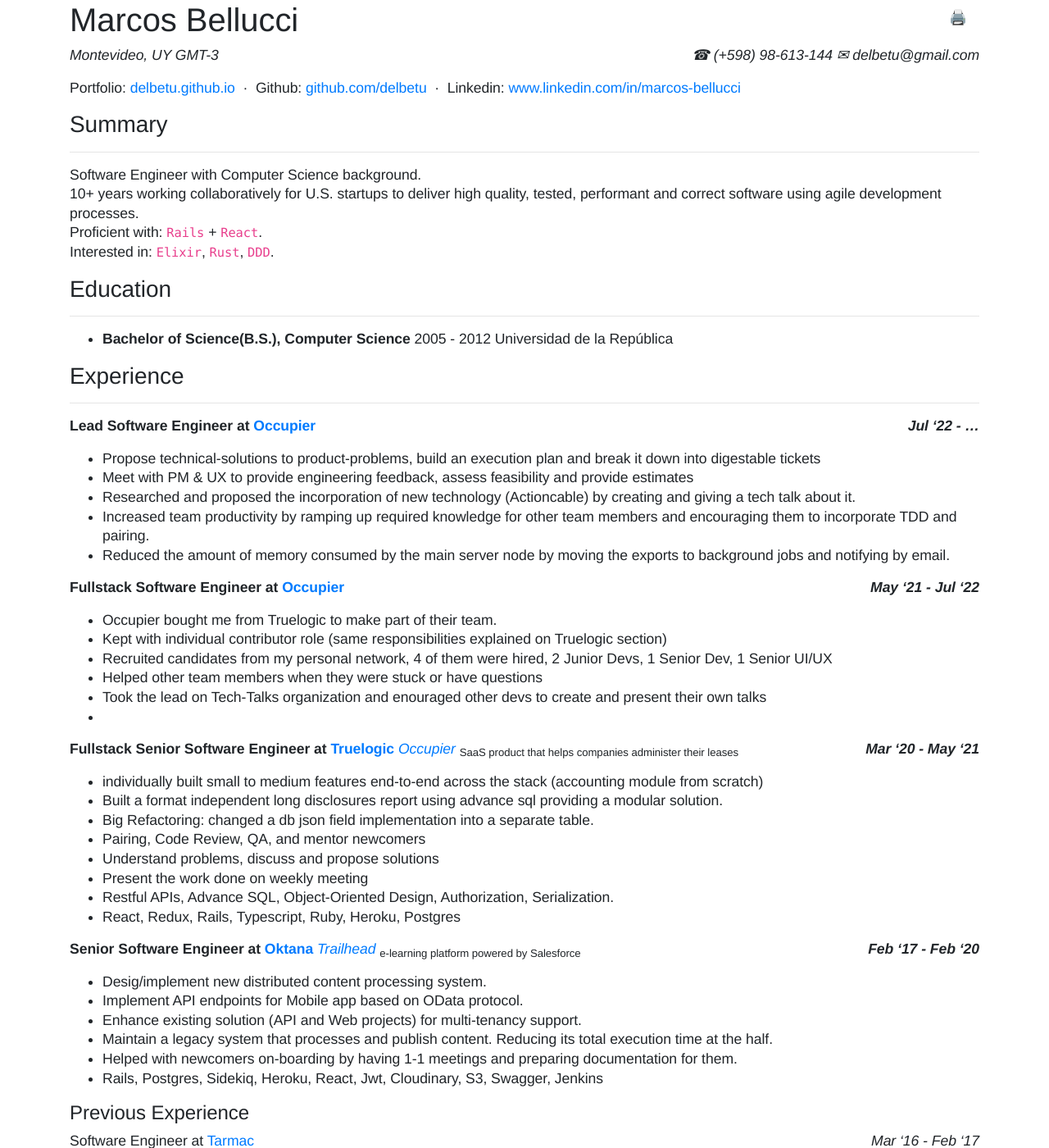
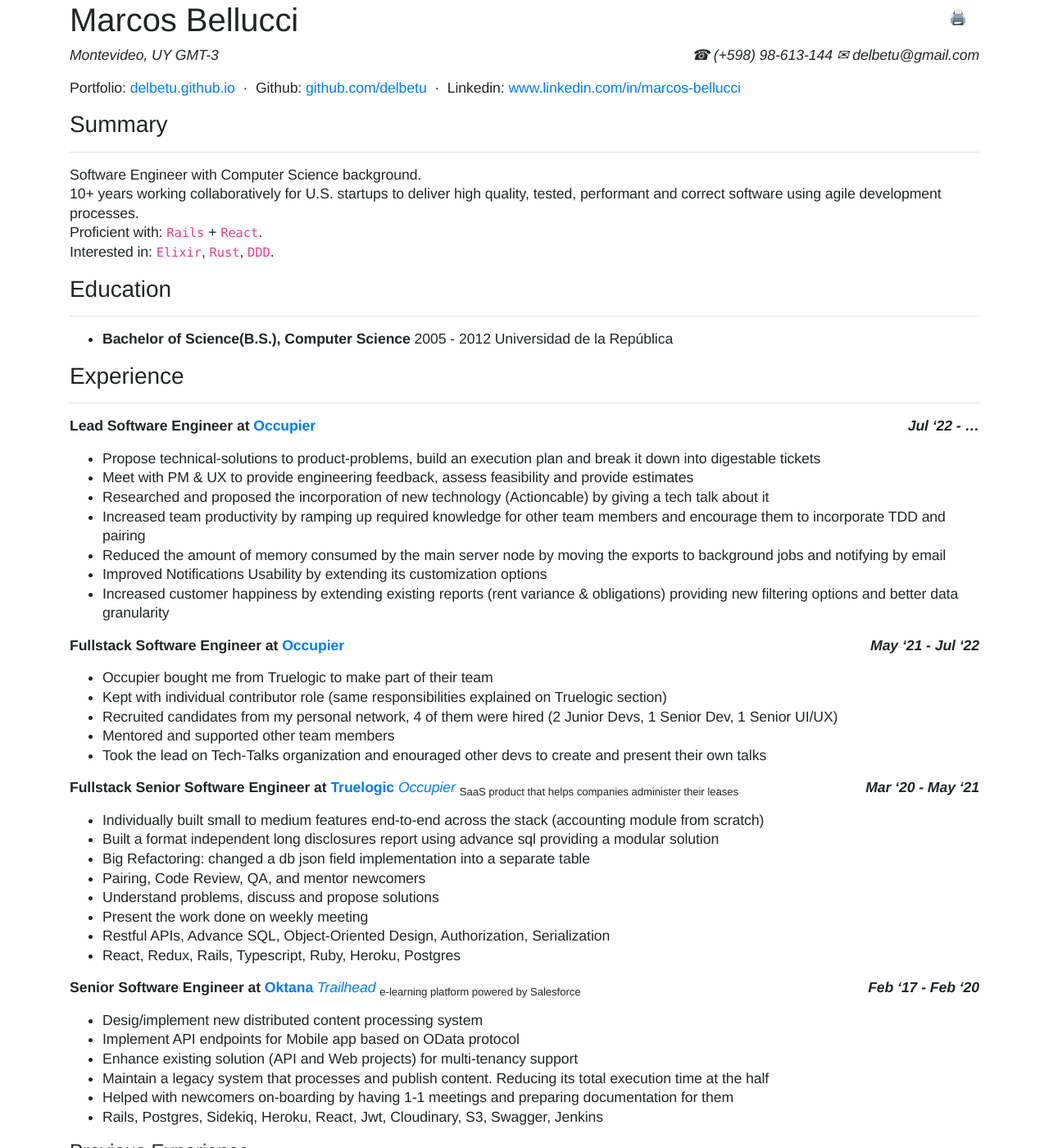
Before and after one commit to delbetu/delbetu.github.io, a Jekyll site: the page built from resume.md, in a window 1280 px wide and 1400 px high. Shown: the whole window at 82% size. Built offline with Jekyll 4.4.1, drawn with Linux system fonts in a browser that asks for light colours; emoji names are drawn with the system emoji font.

Commit message:
Update resume.md

```diff
--- a/resume.md
+++ b/resume.md
@@ -46,37 +46,38 @@
 **Lead Software Engineer at [Occupier](https://www.occupier.com)                                                       *Jul '22 - ...*{:.float-right}**
 - Propose technical-solutions to product-problems, build an execution plan and break it down into digestable tickets
 - Meet with PM & UX to provide engineering feedback, assess feasibility and provide estimates
-- Researched and proposed the incorporation of new technology (Actioncable) by creating and giving a tech talk about it.
-- Increased team productivity by ramping up required knowledge for other team members and encouraging them to incorporate TDD and pairing.
-- Reduced the amount of memory consumed by the main server node by moving the exports to background jobs and notifying by email.
+- Researched and proposed the incorporation of new technology (Actioncable) by giving a tech talk about it
+- Increased team productivity by ramping up required knowledge for other team members and encourage them to incorporate TDD and pairing
+- Reduced the amount of memory consumed by the main server node by moving the exports to background jobs and notifying by email
+- Improved Notifications Usability by extending its customization options
+- Increased customer happiness by extending existing reports (rent variance & obligations) providing new filtering options and better data granularity
 
 **Fullstack Software Engineer at [Occupier](https://www.occupier.com)                                              *May '21 - Jul '22*{:.float-right}**
-- Occupier bought me from Truelogic to make part of their team.
+- Occupier bought me from Truelogic to make part of their team
 - Kept with individual contributor role (same responsibilities explained on Truelogic section)
-- Recruited candidates from my personal network, 4 of them were hired, 2 Junior Devs, 1 Senior Dev, 1 Senior UI/UX
-- Helped other team members when they were stuck or have questions
+- Recruited candidates from my personal network, 4 of them were hired (2 Junior Devs, 1 Senior Dev, 1 Senior UI/UX)
+- Mentored and supported other team members
 - Took the lead on Tech-Talks organization and enouraged other devs to create and present their own talks
--
 
 **Fullstack Senior Software Engineer at [Truelogic](https://www.truelogicsoftware.com/)                           *Mar '20 - May '21*{:.float-right}**
 *[Occupier](https://www.occupier.com/)* <sub>SaaS product that helps companies administer their leases</sub>
-- individually built small to medium features end-to-end across the stack (accounting module from scratch)
-- Built a format independent long disclosures report using advance sql providing a modular solution.
-- Big Refactoring: changed a db json field implementation into a separate table.
+- Individually built small to medium features end-to-end across the stack (accounting module from scratch)
+- Built a format independent long disclosures report using advance sql providing a modular solution
+- Big Refactoring: changed a db json field implementation into a separate table
 - Pairing, Code Review, QA, and mentor newcomers
 - Understand problems, discuss and propose solutions
 - Present the work done on weekly meeting
-- Restful APIs, Advance SQL, Object-Oriented Design, Authorization, Serialization.
+- Restful APIs, Advance SQL, Object-Oriented Design, Authorization, Serialization
 - React, Redux, Rails, Typescript, Ruby, Heroku, Postgres
 
 
 **Senior Software Engineer at [Oktana](https://www.oktana.com/)                        *Feb '17 - Feb '20*{:.float-right}**
 *[Trailhead](https://trailhead.salesforce.com/en/home)*  <sub>e-learning platform powered by Salesforce</sub>
- - Desig/implement new distributed content processing system.
- - Implement API endpoints for Mobile app based on OData protocol.
- - Enhance existing solution (API and Web projects) for multi-tenancy support.
- - Maintain a legacy system that processes and publish content. Reducing its total execution time at the half.
- - Helped with newcomers on-boarding by having 1-1 meetings and preparing documentation for them.
+ - Desig/implement new distributed content processing system
+ - Implement API endpoints for Mobile app based on OData protocol
+ - Enhance existing solution (API and Web projects) for multi-tenancy support
+ - Maintain a legacy system that processes and publish content. Reducing its total execution time at the half
+ - Helped with newcomers on-boarding by having 1-1 meetings and preparing documentation for them
  - Rails, Postgres, Sidekiq, Heroku, React, Jwt, Cloudinary, S3, Swagger, Jenkins
 
 
```
